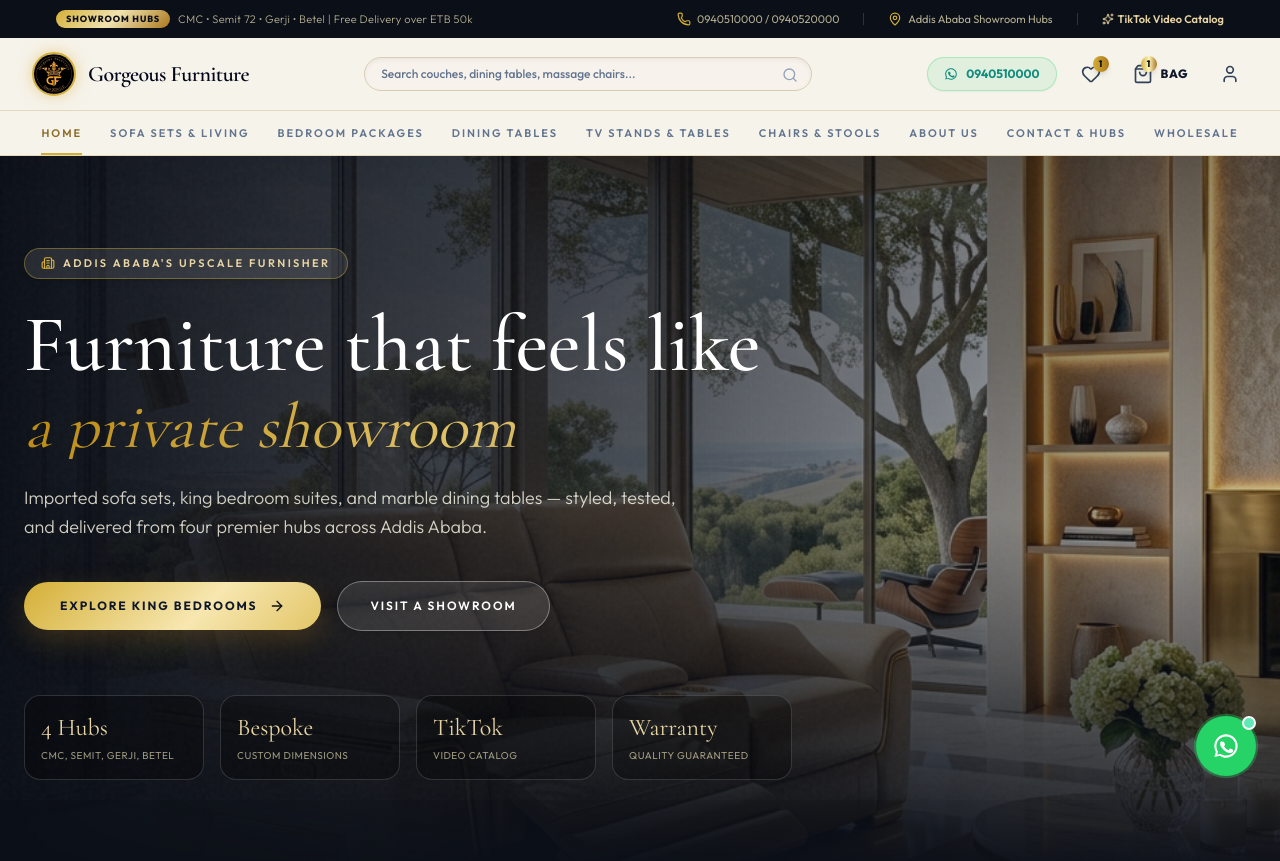
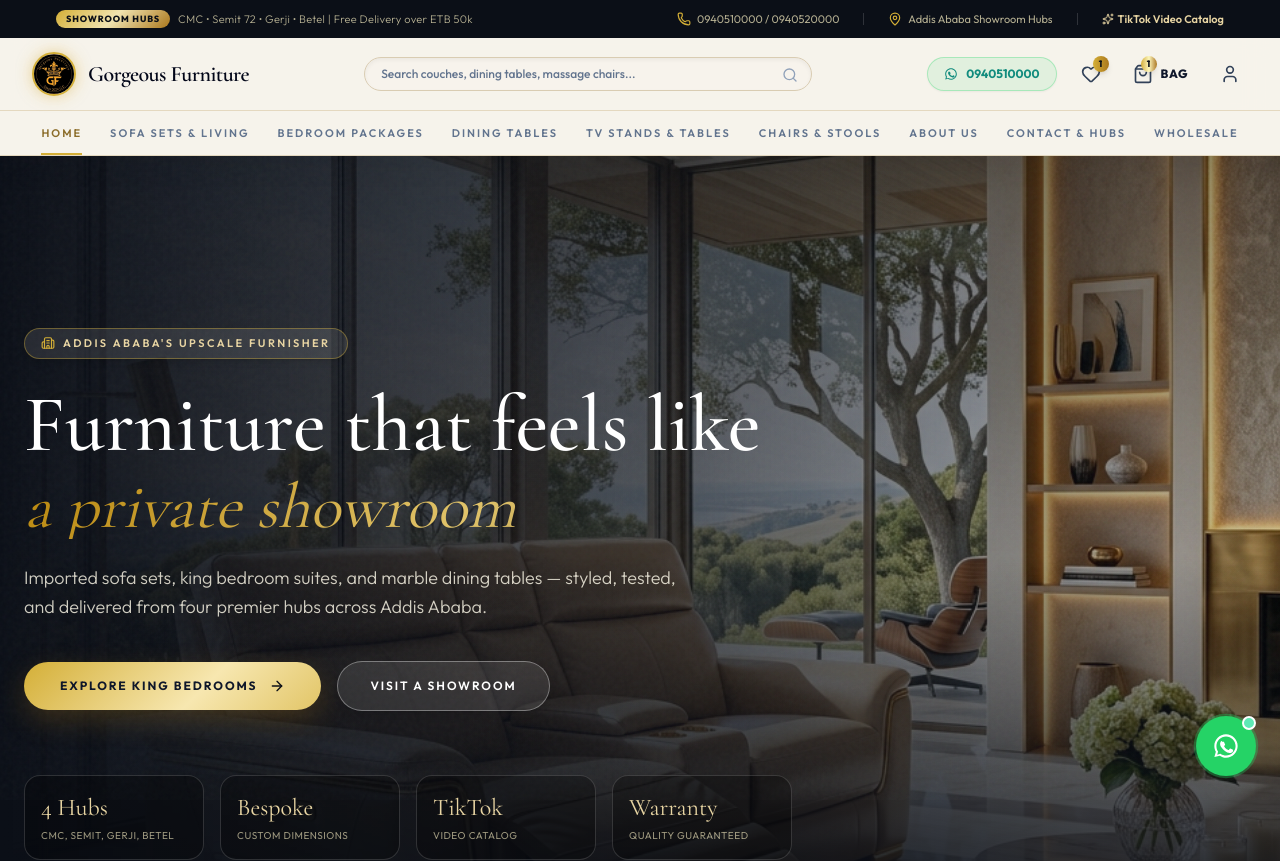
Before and after one commit to admasu26/Gorgeous-Furniture, a Next.js app in the folder frontend/: page / in a window 1280 px wide. Shown: the top 861 px of the page. Built offline with nearby package versions, Linux system fonts and the light colour scheme.

Commit message:
image update

```diff
--- a/frontend/app/page.jsx
+++ b/frontend/app/page.jsx
@@ -157,7 +157,7 @@
     <main className="min-h-screen bg-[#f7f3ec] text-slate-900 font-sans">
 
       {/* HERO BANNER — full-width, edge-to-edge */}
-      <section className="relative min-h-[90vh] flex items-end bg-[#0B0F17] overflow-hidden">
+      <section className="relative min-h-screen flex items-end bg-[#0B0F17] overflow-hidden">
         <div className="absolute inset-0 z-0">
           <Image
             src="/hero_recliner.png"
```
